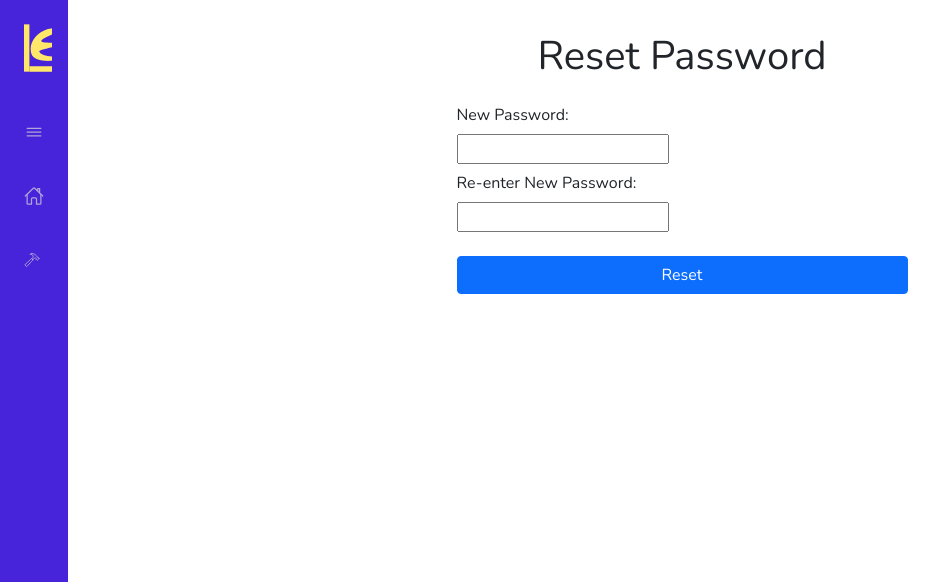
After one commit to dumasymptote/legaleagle, a Django app: template legalmanagement/accounts/templates/registration/password_reset_confirm.html in a window 1280 px wide. The commit adds this page. Shown: the top 582 px of the page, without its empty margins (0-947 px from the left). Run offline with Django 3.2, Linux system fonts and the light colour scheme; the template is opened without the code that fills it, so the values that code supplies are empty, except form fields; tables that the repository leaves empty hold one stand-in row (values such as "Sample post"); form fields are guessed from the names that the template uses; some libraries are stand-ins or nearby versions.

Commit message:
update to reset email/reset form gitignore emails

```diff
--- /dev/null
+++ b/legalmanagement/accounts/templates/registration/password_reset_confirm.html
@@ -0,0 +1,35 @@
+{% extends 'main/base.html' %}
+{% block title %} LE - Password Reset {% endblock %}
+{% load widget_tweaks %}
+
+{% block content %}
+    <div class="container">
+        <div class="row">
+            <div class="col-md-5 mx-auto">
+                <div class="mb-3">
+                    <div class="col-md-12 text-center">
+                        <h1>Reset Password</h1>
+                    </div>
+                </div>
+                <form method="POST" class="mb-5">
+                    {% csrf_token %}
+                    <div class="form-group">
+                        <label for="{{form.new_password1.id_for_label}}" class="col-sm-10 col-form-label">New Password:</label>
+                        {{form.new_password1|add_class:"form-control"}}
+
+                    </div>
+                    <div class="form-group mb-4">
+                        <label for="{{form.new_password2.id_for_label}}" class="col-sm-10 col-form-label">Re-enter New Password:</label>
+                        {{form.new_password2|add_class:"form-control"}}
+                    </div>
+                    <div class="form-group mb-4">
+                        {{form.new_password1.help_text}}
+                    </div>
+                    <div class="form-group">
+                        <button class="btn btn-primary btn-block w-100" type="submit">Reset</button>
+                    </div>
+                </form>
+            </div>
+        </div>
+    </div>
+{% endblock content %}
--- a/legalmanagement/accounts/templates/registration/password_reset_email.html
+++ b/legalmanagement/accounts/templates/registration/password_reset_email.html
@@ -1,4 +1,4 @@
 <p>Someone asked for a password reset for {{ email }}.</p>
-<p>Click the following link to reset: {{protocol}}://{{ domain }}{%url 'password_reset_confirm' uibd64=uid token=token %}</p>
+<p>Click the following link to reset: {{protocol}}://{{ domain }}{% url 'password_reset_confirm' uidb64=uid token=token %}</p>
 <br>
 <p>If you did not request this email you can ignore this email.</p>
```
Also changed, not shown: legalmanagement/accounts/templates/registration/password_reset_done.html (added, +21 -0 lines), legalmanagement/legalmanagement/settings.py (+6 -1 lines), 1 other file.
